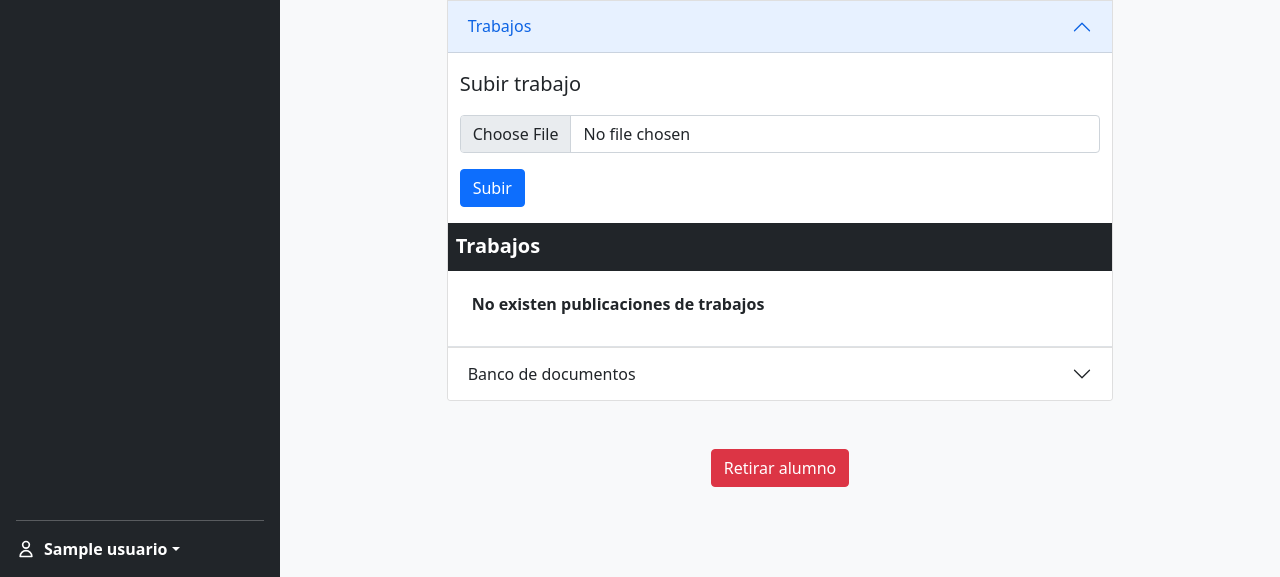
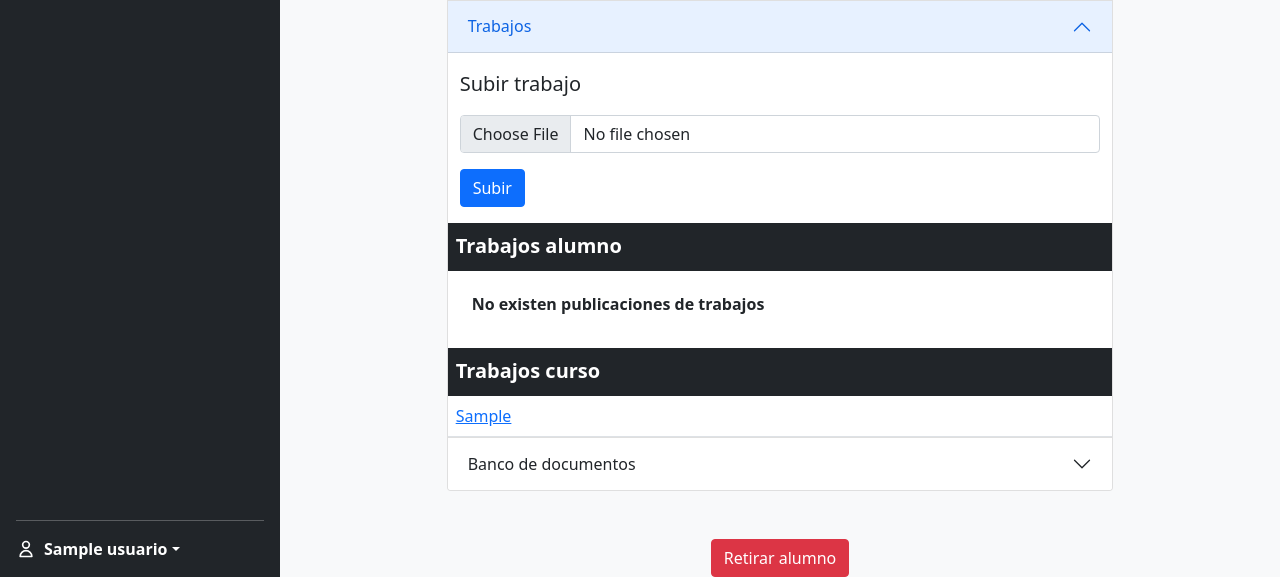
Before and after one commit to Frostgold/django-app-palabritas, a Django app: a page that uses fichas_alumnos/templates/ficha_alumno.html in a window 1280 px wide, after a click on "Trabajos". Shown: the part 887-1464 px from the top of the page. Run offline with Django 3.2, Linux system fonts and the light colour scheme; a user stored in the database is signed in; tables that the repository leaves empty hold one stand-in row (values such as "Sample post"); some libraries are stand-ins or nearby versions.

Commit message:
Se crea modulo trabajos cursos en ficha alumno

```diff
--- a/fichas_alumnos/templates/ficha_alumno.html
+++ b/fichas_alumnos/templates/ficha_alumno.html
@@ -198,7 +198,7 @@
                         <table class="table table-hover mb-0">
                             <thead class="table-dark">
                                 <tr>
-                                    <th class="fs-5" {% if perms.fichas_alumnos.delete_bancotrabajo %}colspan="2"{% endif %}>Trabajos</th>
+                                    <th class="fs-5" {% if perms.fichas_alumnos.delete_bancotrabajo %}colspan="2"{% endif %}>Trabajos alumno</th>
                                 </tr>
                             </thead>
                             <tbody>
@@ -249,6 +249,33 @@
                                     </tr>
                                 {% endif %}
                             </tbody>
+                            <!-- Seccion trabajos cursos -->
+                            {% for alumno in ficha %}
+                                {% if alumno.curso %}
+                                    <thead class="table-dark">
+                                        <tr>
+                                            <th class="fs-5" {% if perms.fichas_alumnos.delete_bancotrabajo %}colspan="2"{% endif %}>Trabajos curso</th>
+                                        </tr>
+                                        <tbody>
+                                            {% if trabajoscurso %}
+                                            {% for trabajo in trabajoscurso %}
+
+                                                <tr>
+                                                    <td class="col-11 text-wrap align-middle"><a {% if perms.fichas_alumnos.view_bancotrabajo %} href="{% get_media_prefix %}{{ trabajo.trabajo }}" {% endif %} target="_blank">{{ trabajo.filename }}</a></td>
+                                                </tr>
+
+                                            {% endfor %}
+                                        {% else %}
+                                            <tr>
+                                                <td class="col-11 text-wrap fs-6 align-middle">
+                                                    <h6 class="d-block fw-bold p-3">No existen publicaciones de trabajos en el curso</h6>
+                                                </td>
+                                            </tr>
+                                        {% endif %}
+                                        </tbody>
+                                    </thead>
+                                {% endif %}
+                            {% endfor %}
                         </table>
                     </div>
 
--- a/fichas_alumnos/views.py
+++ b/fichas_alumnos/views.py
@@ -1,7 +1,7 @@
 from django.shortcuts import redirect, render
 from django.db.models import Q
 from .models import FichaAlumno, BancoDocumento, BancoTrabajo, AvanceAlumno, DetalleApoderado
-from cursos.models import Curso
+from cursos.models import Curso, BancoTrabajo as BancoTrabajoCurso
 from lista_espera.models import ListaEspera
 from django.contrib.auth.decorators import login_required, permission_required
 from django.forms import inlineformset_factory
@@ -53,6 +53,8 @@ def ficha_alumno_view(request, rut):
 
     context = {}
 
+    alumno = FichaAlumno.objects.filter(rut=rut).first()
+
     # Revisa si el usuario es apoderado. Si el alumno le corresponde puede entrar.
     if not request.user.has_perm('fichas_alumnos.can_view_listado_fichas'):
 
@@ -65,6 +67,7 @@ def ficha_alumno_view(request, rut):
                 context['avances'] = AvanceAlumno.objects.filter(alumno=rut)
                 context['trabajos'] = BancoTrabajo.objects.filter(alumno=rut)
                 context['documentos'] = BancoDocumento.objects.filter(alumno=rut)
+                context['trabajoscurso'] = BancoTrabajoCurso.objects.filter(curso=alumno.curso)
 
                 return render(request, 'ficha_alumno.html', context)
 
@@ -78,6 +81,7 @@ def ficha_alumno_view(request, rut):
     context['avances'] = AvanceAlumno.objects.filter(alumno=rut).order_by('-id')
     context['trabajos'] = BancoTrabajo.objects.filter(alumno=rut).order_by('-id')
     context['documentos'] = BancoDocumento.objects.filter(alumno=rut).order_by('-id')
+    context['trabajoscurso'] = BancoTrabajoCurso.objects.filter(curso=alumno.curso)
 
     if not context['ficha']:
         return redirect('listado_fichas_alumnos')
```
